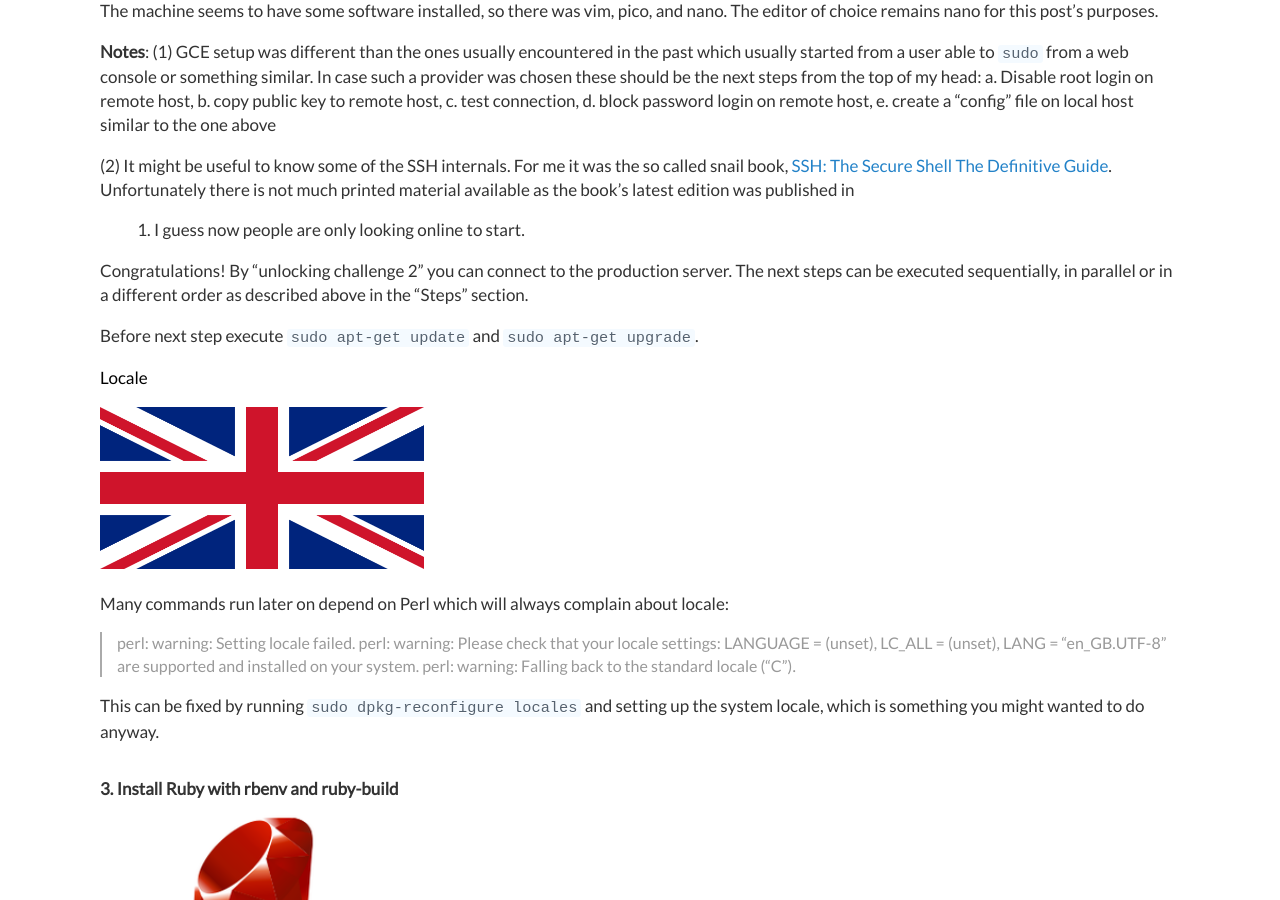
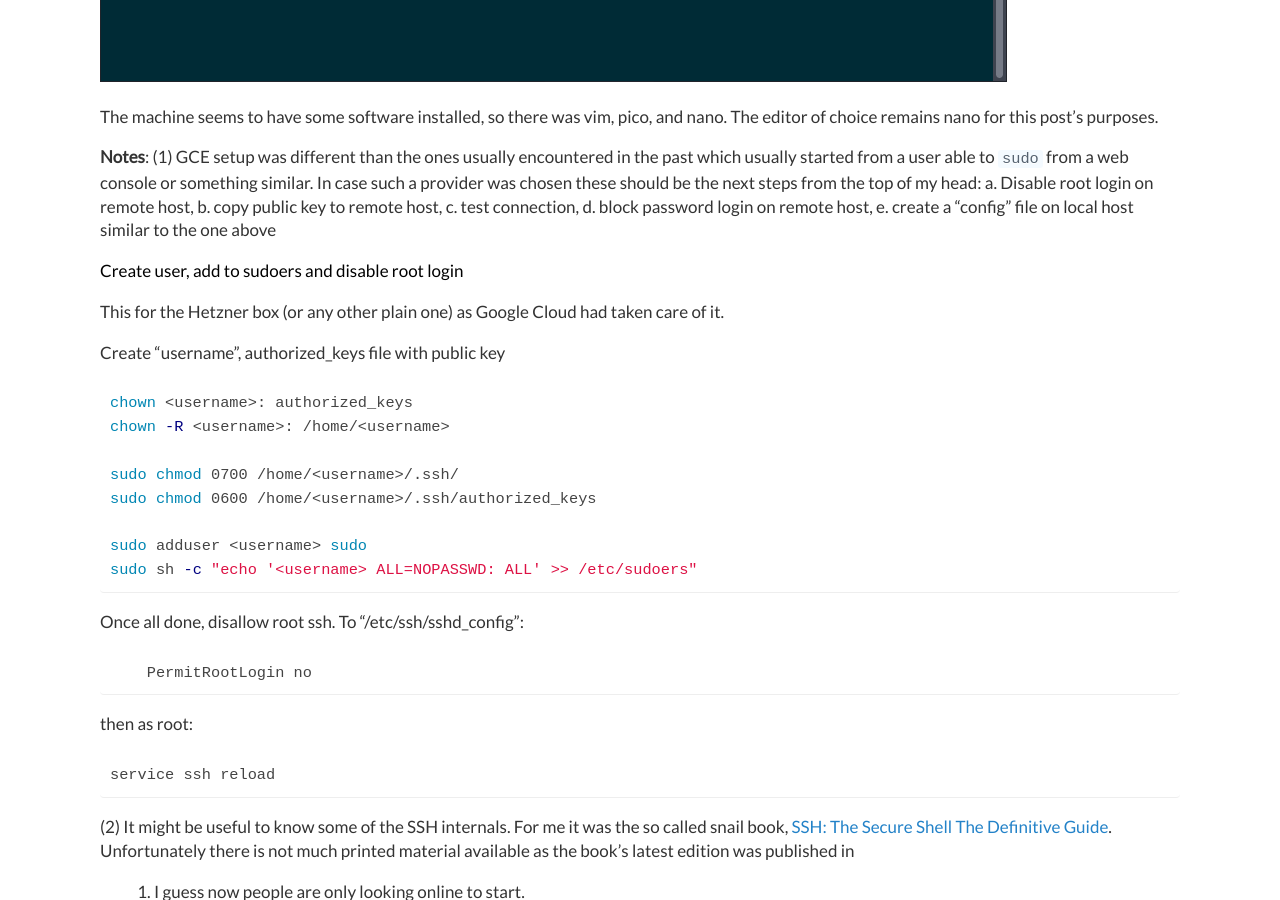
Before and after one commit to dimitrismistriotis/dimitrismistriotis.github.io, a Jekyll site: the page built from _posts/2017-01-07-deploy_rails.md, in a window 1280 px wide and 900 px high, scrolled down 4844 px. Built offline with Jekyll 4.4.1, drawn with Linux system fonts in a browser that asks for light colours; some of the changed text lies outside the part shown.

Commit message:
Why Hetzner and additional notes for user creation

````diff
--- a/_posts/2017-01-07-deploy_rails.md
+++ b/_posts/2017-01-07-deploy_rails.md
@@ -202,6 +202,11 @@
 For the rest of the tutorial each step will be described as it was conducted on
 the local VM and then the differences if any for the GCE instance will follow.
 
+#### Hetzner (hetzner.cloud)
+
+Decided to use Hetzner once I found out that my application could be hosted in
+a signle machine with them offering a good price for a very powerful box.
+
 ### 2. Connect to server with SSH
 
 For Vagrant this is easy: after going to the directory where vagrant was run, a
@@ -259,6 +264,36 @@
 steps from the top of my head: a. Disable root login on remote host, b. copy
 public key to remote host, c. test connection, d. block password login on remote
 host, e. create a "config" file on local host similar to the one above
+
+#### Create user, add to sudoers and disable root login
+
+This for the Hetzner box (or any other plain one) as Google Cloud had taken
+care of it.
+
+Create "username", authorized_keys file with public key
+
+```bash
+chown <username>: authorized_keys
+chown -R <username>: /home/<username>
+
+sudo chmod 0700 /home/<username>/.ssh/
+sudo chmod 0600 /home/<username>/.ssh/authorized_keys
+
+sudo adduser <username> sudo
+sudo sh -c "echo '<username> ALL=NOPASSWD: ALL' >> /etc/sudoers"
+```
+
+Once all done, disallow root ssh. To "/etc/ssh/sshd_config":
+
+```
+    PermitRootLogin no
+```
+
+then as root:
+
+```bash
+service ssh reload
+```
 
 (2) It might be useful to know some of the SSH internals. For me it was
 the so called snail book, [SSH: The Secure Shell
````
